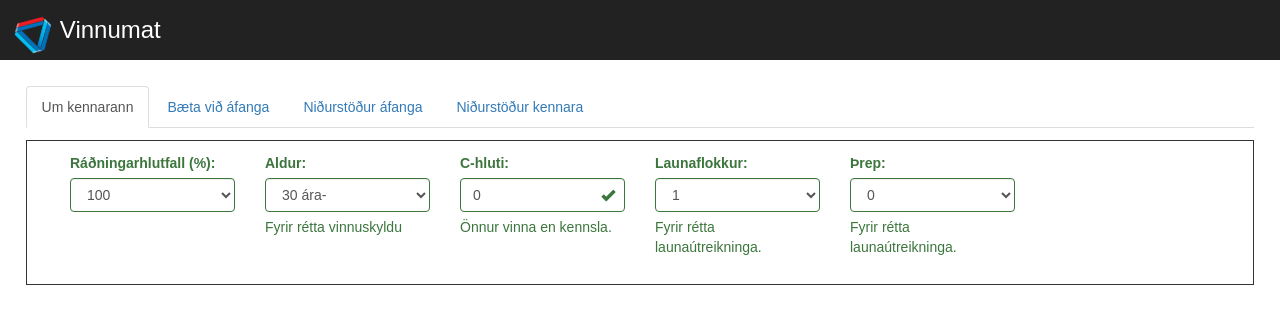
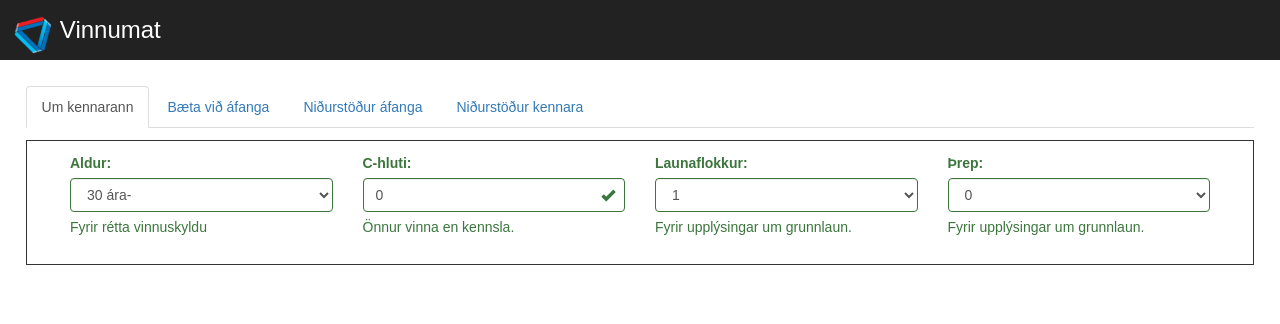
Before and after one commit to UnnarThorBachmann/vinnumat-react, a React (Create React App) app in the folder vinnumat/: page / in a window 1280 px wide. Shown: the top 324 px of the page. Built offline with nearby package versions, Linux system fonts and the light colour scheme.

Commit message:
fact: Not calculating salary!!!

```diff
--- a/vinnumat/src/TeacherForm.js
+++ b/vinnumat/src/TeacherForm.js
@@ -89,32 +89,7 @@ class TeacherForm extends React.Component  {
                     '28',
                     '27',
                     '26',
-                    '25',
-                    '24',
-                    '23',
-                    '22',
-                    '21',
-                    '20',
-                    '19',
-                    '18',
-                    '17',
-                    '16',
-                    '15',
-                    '14',
-                    '13',
-                    '12',
-                    '11',
-                    '10',
-                    '9',
-                    '8',
-                    '7',
-                    '6',
-                    '5',
-                    '4',
-                    '3',
-                    '2',
-                    '1',
-                    '0'
+                    '25'
   ]
   aldur = ["30 ára-",
             "30-37 ára",
@@ -160,13 +135,8 @@ class TeacherForm extends React.Component  {
   getValidationCHluti = () => {
     return (isNaN(this.state.cHluti.replace(',','.')) || this.state.cHluti.trim() === '')? 'error': 'success'
   }
-
-  render() {
-    return (
-      <div className="BorderTeacherForm">
-      <Grid>
-      <Row>
-        <Col xs={12} md={2}>
+  /*
+  <Col xs={12} md={2}>
           <form>
             <FormGroup
               controlId="formBasicText"
@@ -187,7 +157,15 @@ class TeacherForm extends React.Component  {
             </FormGroup>
           </form>
         </Col>
-        <Col xs={12} md={2}>
+  */
+
+  render() {
+    return (
+      <div className="BorderTeacherForm">
+      <Grid>
+      <Row>
+
+        <Col xs={12} md={3}>
           <form>
             <FormGroup
               controlId="formBasicText"
@@ -209,7 +187,7 @@ class TeacherForm extends React.Component  {
             </FormGroup>
           </form>
         </Col>
-        <Col xs={12} md={2}>
+        <Col xs={12} md={3}>
           <form>
             <FormGroup
               controlId="formBasicText"
@@ -228,7 +206,7 @@ class TeacherForm extends React.Component  {
           </form>
         </Col>
 
-        <Col xs={12} md={2}>
+        <Col xs={12} md={3}>
 
           <form>
             <FormGroup
@@ -248,11 +226,11 @@ class TeacherForm extends React.Component  {
               )
             }
             </FormControl>
-            <HelpBlock>Fyrir rétta launaútreikninga.</HelpBlock>
+            <HelpBlock>Fyrir upplýsingar um grunnlaun.</HelpBlock>
             </FormGroup>
           </form>
         </Col>
-        <Col xs={12} md={2}>
+        <Col xs={12} md={3}>
           <form>
             <FormGroup
               controlId="formBasicText"
@@ -269,7 +247,7 @@ class TeacherForm extends React.Component  {
               this.threp.map((threp)=><option key={threp} value={threp}>{threp}</option>)
             }
             </FormControl>
-            <HelpBlock>Fyrir rétta launaútreikninga.</HelpBlock>
+            <HelpBlock>Fyrir upplýsingar um grunnlaun.</HelpBlock>
             </FormGroup>
           </form>
         </Col>
--- a/vinnumat/src/kennariForm.js
+++ b/vinnumat/src/kennariForm.js
@@ -30,13 +30,17 @@ class KennariForm extends React.Component  {
         let yfirvinna = Math.max(vinnumat_a + cHluti -(vinnuskylda-kennsluafslattur*vinnuskylda_breytt),0);
         let grunnlaun = toflur.launatafla[this.props.kennari.launaflokkur][this.props.kennari.threp];
         let laun_yfirvinna = yfirvinna*this.hlutfallAfGrunnlaunum*grunnlaun;
-        let laun_desember = toflur.desemberuppbot['2016'];
-        let laun_orlof = toflur.orlofsuppbot['2016'];
+        let laun_desember = toflur.desemberuppbot['2016']*starfshlutfall;
+        let laun_orlof = toflur.orlofsuppbot['2016']*starfshlutfall;
         let launaflokkur = this.props.kennari.launaflokkur;
         let threp = this.props.kennari.threp;
-        let heildarlaun = (laun_orlof + laun_desember)/12 + laun_yfirvinna/6 + grunnlaun;
-        let launastrengur = `(${laun_desember} + ${laun_orlof})/12 +  ${laun_yfirvinna.toFixed(1).toString().replace('.',',')}/6 + ${grunnlaun} = ${heildarlaun.toFixed(1).toString().replace('.',',')} kr.`;
-    	return (
+        let heildarlaun = (laun_orlof + laun_desember)/12 + laun_yfirvinna/6 + grunnlaun*starfshlutfall;
+        let launastrengur = `(${laun_desember} + ${laun_orlof})/12 +  ${laun_yfirvinna.toFixed(1).toString().replace('.',',')}/6 + ${grunnlaun*starfshlutfall} = ${heildarlaun.toFixed(1).toString().replace('.',',')} kr.`;
+    	/*
+            <ListGroupItem>Laun vegna yfirvinnu: {laun_yfirvinna.toFixed(1).toString().replace('.',',')} kr. (100%)</ListGroupItem>
+        */
+
+        return (
     		<div className="kennariRammi">
     		  <h4>Niðurstaða fyrir {this.props.kennari.starfshlutfall}% starf í eina önn: </h4>
               <Table responsive>
@@ -89,6 +93,8 @@ class KennariForm extends React.Component  {
       </tr>
     </tbody>
   </Table>
+    <div className="nidurstadaKennara">
+    <div className="listarNidurstodurKennarar">
     <h5><strong>Nánara yfirlit A-hluta:</strong></h5>
 
     <ListGroup>
@@ -108,17 +114,17 @@ class KennariForm extends React.Component  {
 
     }
     </ListGroup>
+    </div>
+    </div>
 
     		  <div className="nidurstadaKennara">
     			<div className="listarNidurstodurKennarar">
     			 <h5><strong>Laun:</strong></h5>
     			     <ListGroup>
                         <ListGroupItem>Launaflokkur og þrep: {launaflokkur} og {threp}</ListGroupItem>
-                        <ListGroupItem>Grunnlaun: {grunnlaun} kr.</ListGroupItem>
-                        <ListGroupItem>Desemberuppbot: {laun_desember} kr.</ListGroupItem>
-                        <ListGroupItem>Orlofsuppbot: {laun_orlof} kr.</ListGroupItem>
-                        <ListGroupItem>Laun vegna yfirvinnu: {laun_yfirvinna.toFixed(1).toString().replace('.',',')} kr.</ListGroupItem>
-                        <ListGroupItem>Laun á mánuði: {launastrengur}</ListGroupItem>
+                        <ListGroupItem>Grunnlaun: {parseFloat(grunnlaun*starfshlutfall).toFixed(1).toString().replace('.',',')} kr. á mánuði. (100% starf)</ListGroupItem>
+                        <ListGroupItem>Desemberuppbot: {laun_desember} kr. á ári (100% starf)</ListGroupItem>
+                        <ListGroupItem>Orlofsuppbot: {laun_orlof} kr. á ári (100% starf)</ListGroupItem>
 
                     </ListGroup>
     		    </div>
```
